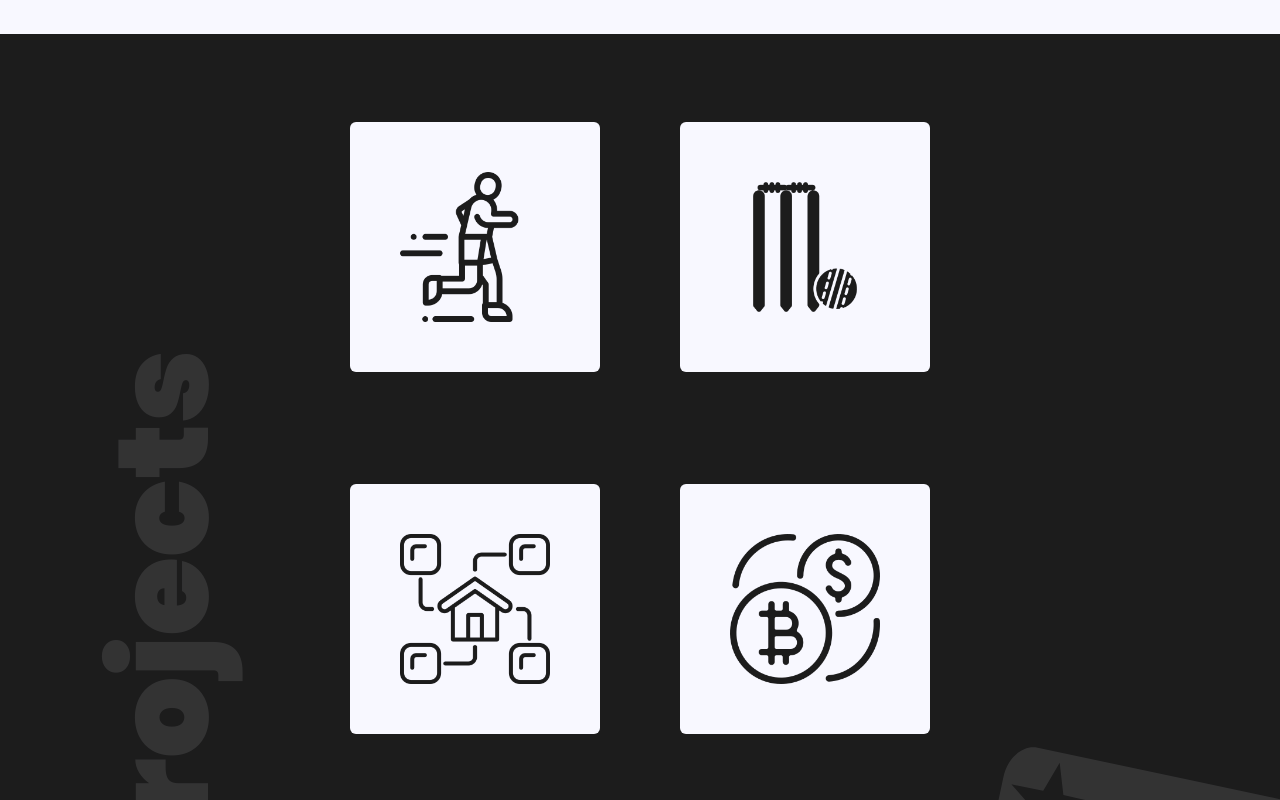
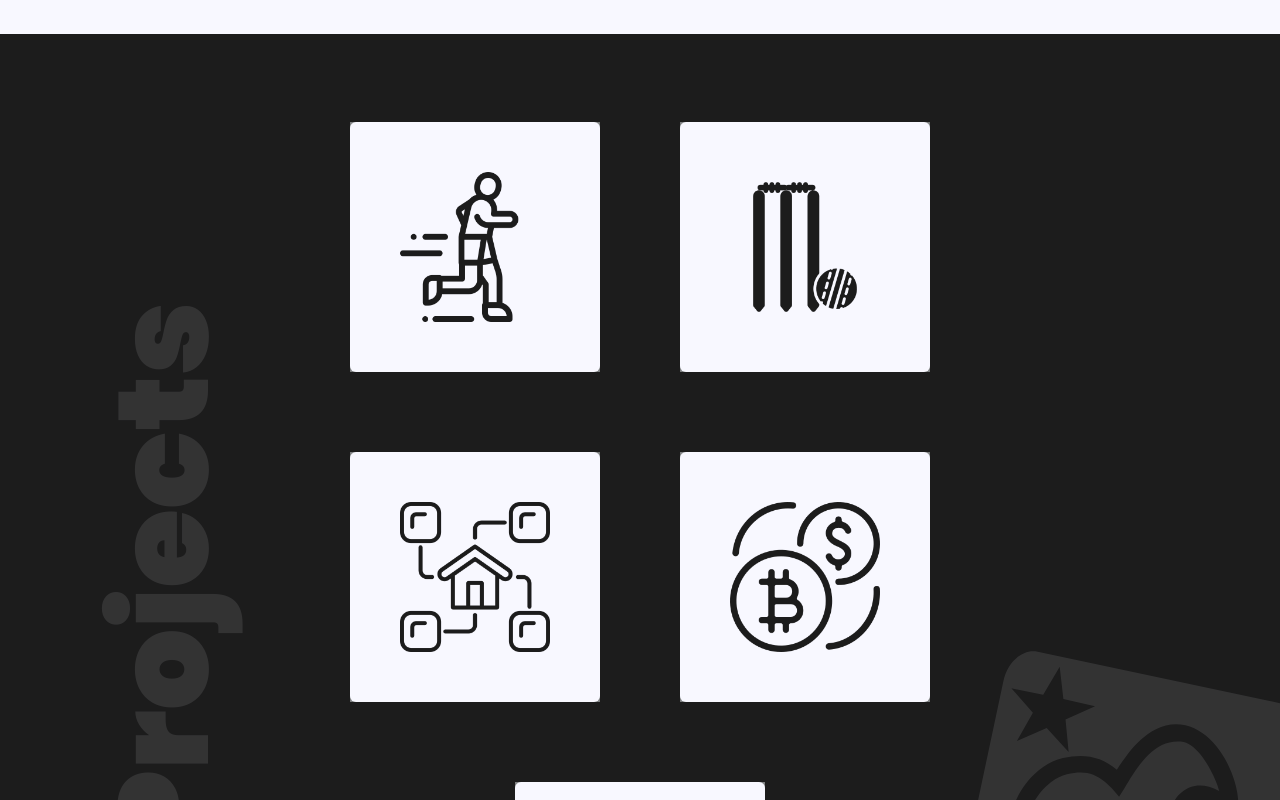
Before and after one commit to davidhill94/David-Hill-Portfolio, a Next.js app: page / in a window 1280 px wide. Shown: the part 1760-2560 px from the top of the page. Built offline with nearby package versions, Linux system fonts and the light colour scheme.

Commit message:
styling update

```diff
--- a/app/components/projects/projectsCard.tsx
+++ b/app/components/projects/projectsCard.tsx
@@ -35,7 +35,7 @@ const ProjectsCard: React.FC<ProjectsCardProps> = ({ card, index }) => {
 
 
   return (
-    <div ref={ref} className={`w-[250px] hover:scale-105 transition shadow-card cursor-pointer flex flex-col m-6`}>
+    <div ref={ref} className={`w-[250px] hover:scale-105 transition shadow-card cursor-pointer flex flex-col m-6 bg-fourth`}>
         {clicked ?
         <div className={`${clicked ? "bg-tertiary rounded-t-md" : "bg-secondary rounded-md"} h-[250px] w-[250px] hover:bg-tertiary flex items-center justify-center`} onClick={handleClick}>
         <Image src={card.image} alt={card.alt} className="w-[150px] h-auto"/>
@@ -46,7 +46,7 @@ const ProjectsCard: React.FC<ProjectsCardProps> = ({ card, index }) => {
       </div>
     }
       <div
-      className={`${clicked ? "max-h-[450px] opacity-100 pointer-events-auto p-4" : "max-h-0 opacity-0 pointer-events-none p-4"} w-[250px] flex flex-col gap-4 items-center justify-between transition-all duration-1000 text-base bg-secondary ${clicked && techClicked ? "" : "rounded-b-md"}`}
+      className={`${clicked ? "max-h-[450px] opacity-100 pointer-events-auto py-4" : "max-h-0 opacity-0 pointer-events-none"} w-[250px] px-4 flex flex-col gap-4 items-center justify-between transition-all duration-1000 text-base bg-secondary ${clicked && techClicked ? "" : "rounded-b-md"}`}
       >
         <ProjectsDescription card={card} handleTechClick={handleTechClick} />
       </div>
--- a/app/components/projects/techStack.tsx
+++ b/app/components/projects/techStack.tsx
@@ -6,8 +6,8 @@ interface TechStackProps{
 const TechStack: React.FC<TechStackProps> = ({ techClicked, card }) => {
     return (
         <div
-        className={`w-[250px] bg-tertiary text-primary transition-all duration-1000 text-base ${
-          techClicked ? "max-h-[350px] opacity-100 pointer-events-auto p-2 rounded-b-md" : "max-h-0 opacity-0 pointer-events-none p-0"
+        className={`w-[250px] bg-tertiary text-primary transition-all duration-500 text-base px-2 ${
+          techClicked ? "max-h-[350px] opacity-100 pointer-events-auto rounded-b-md py-2" : "max-h-0 opacity-0 pointer-events-none"
         }`}
       >
         {card.tech}
```
